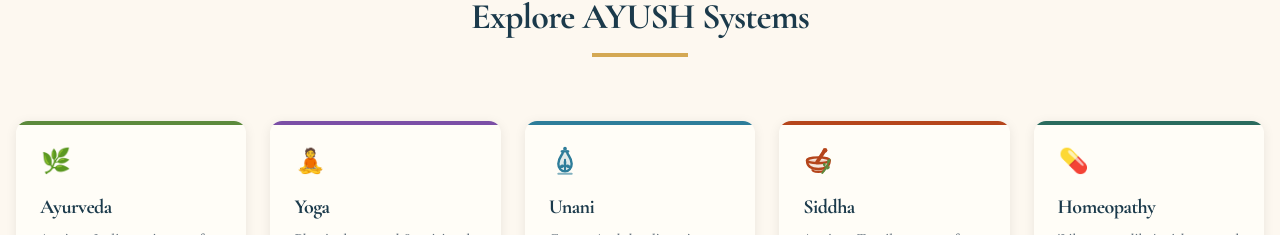
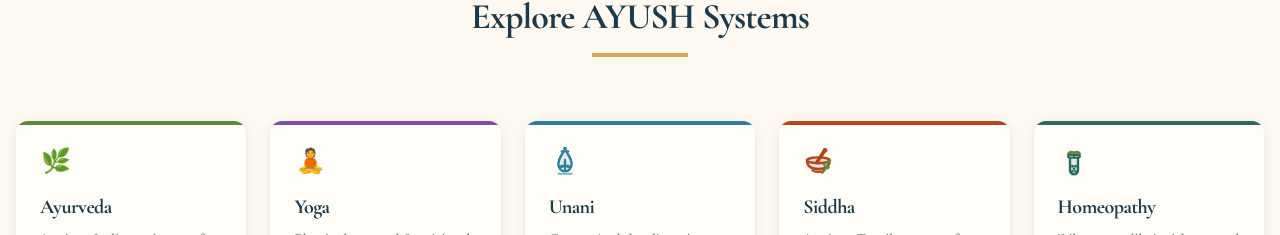
Before and after one commit to ShubhamGangari/AyushLine1, a React (Vite) app: page / in a window 1280 px wide. Shown: the part 1229-1464 px from the top of the page. Built offline with nearby package versions, Linux system fonts and the light colour scheme; no server answers; the database is empty.

Commit message:
Update Homeopathy icon SVG to exact test tube with bottom remedy globules and top sprouting green leaves matching reference image

```diff
--- a/src/components/ui/SystemIcons.tsx
+++ b/src/components/ui/SystemIcons.tsx
@@ -146,14 +146,63 @@
   </svg>
 );
 
-// 5. Homeopathy Icon - 💊 Medicine Pill Emoji
+// 5. Homeopathy Icon - Test Tube with Remedy Globules & Sprouting Green Leaves (Matching Reference Image)
 export const HomeopathyIcon: React.FC<IconProps> = ({ className = "w-8 h-8", size }) => (
-  <span
-    className={getEmojiClass(className)}
-    style={size ? { fontSize: `${size}px`, width: `${size}px`, height: `${size}px` } : undefined}
-    role="img"
-    aria-label="Homeopathy"
+  <svg
+    viewBox="0 0 24 24"
+    fill="none"
+    xmlns="http://www.w3.org/2000/svg"
+    className={className.includes('text-') ? className : `text-[#2A6B5E] ${className}`}
+    width={size}
+    height={size}
   >
-    💊
-  </span>
+    {/* Sprouting Stem from Test Tube Mouth */}
+    <path d="M12 9.5V5.5" stroke="#5C8A3C" strokeWidth="1.6" strokeLinecap="round" />
+
+    {/* Left Sprouting Green Leaf */}
+    <path
+      d="M12 5.5C9.8 4 7.5 5 7 7C9.2 7.2 11 6 12 5.5Z"
+      fill="#5C8A3C"
+      stroke="#5C8A3C"
+      strokeWidth="0.8"
+    />
+
+    {/* Right Sprouting Green Leaf */}
+    <path
+      d="M12 5.5C14.2 4 16.5 5 17 7C14.8 7.2 13 6 12 5.5Z"
+      fill="#5C8A3C"
+      stroke="#5C8A3C"
+      strokeWidth="0.8"
+    />
+
+    {/* Test Tube Top Rim Lip */}
+    <rect
+      x="7.5"
+      y="7.5"
+      width="9"
+      height="2"
+      rx="1"
+      fill="currentColor"
+      fillOpacity="0.2"
+      stroke="currentColor"
+      strokeWidth="1.5"
+    />
+
+    {/* Test Tube Glass Outer Body */}
+    <path
+      d="M9 9.5V19C9 20.65 10.35 22 12 22C13.65 22 15 20.65 15 19V9.5"
+      stroke="currentColor"
+      strokeWidth="1.8"
+      strokeLinecap="round"
+      fill="currentColor"
+      fillOpacity="0.12"
+    />
+
+    {/* White Homeopathic Remedy Globules / Sugar Pills at Bottom */}
+    <circle cx="10.8" cy="19.8" r="1.1" fill="currentColor" fillOpacity="0.95" />
+    <circle cx="13.2" cy="19.8" r="1.1" fill="currentColor" fillOpacity="0.95" />
+    <circle cx="12" cy="17.9" r="1.1" fill="currentColor" fillOpacity="0.95" />
+    <circle cx="10.8" cy="16" r="1.1" fill="currentColor" fillOpacity="0.95" />
+    <circle cx="13.2" cy="16" r="1.1" fill="currentColor" fillOpacity="0.95" />
+  </svg>
 );
```
